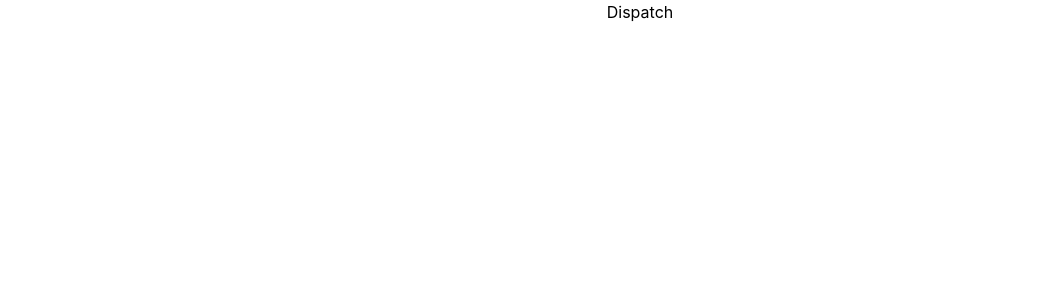
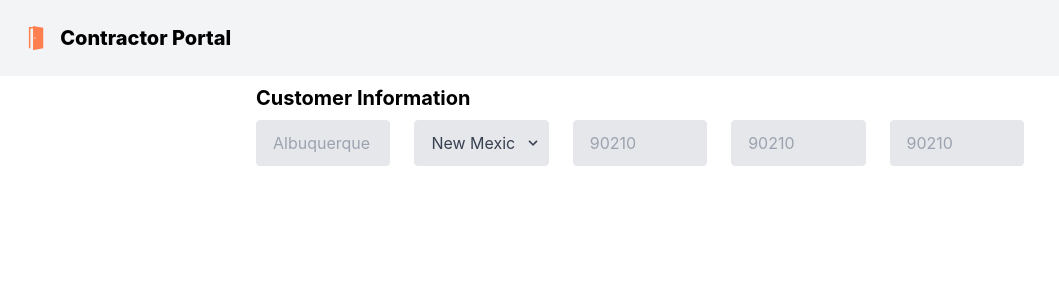
Before and after one commit to yousifshamoun/fsm-software, a React (Create React App) app: page /dispatch in a window 1280 px wide. Shown: the top 300 px of the page, without its empty margins (0-1059 px from the left). Built offline with nearby package versions, Linux system fonts and the light colour scheme.

Commit message:
customer form

```diff
--- /dev/null
+++ b/src/components/CustomerForm.tsx
@@ -0,0 +1,70 @@
+import React from "react";
+
+const CustomerForm = () => {
+    return (
+        <div className="flex justify-center items-center">
+            <form className="w-full max-w-3xl">
+                <p className="text-left font-bold text-xl my-2">
+                    Customer Information
+                </p>
+                <div className="flex flex-wrap -mx-3 mb-2">
+                    <div className="w-full md:w-1/5 px-3 mb-6 md:mb-0">
+                        <input
+                            className="appearance-none block w-full bg-gray-200 text-gray-700 border border-gray-200 rounded py-3 px-4 leading-tight focus:outline-none focus:bg-white focus:border-gray-500"
+                            id="grid-city"
+                            type="text"
+                            placeholder="Albuquerque"
+                        />
+                    </div>
+                    <div className="w-full md:w-1/5 px-3 mb-6 md:mb-0">
+                        <div className="relative">
+                            <select
+                                className="block appearance-none w-full bg-gray-200 border border-gray-200 text-gray-700 py-3 px-4 pr-8 rounded leading-tight focus:outline-none focus:bg-white focus:border-gray-500"
+                                id="grid-state"
+                            >
+                                <option>New Mexico</option>
+                                <option>Missouri</option>
+                                <option>Texas</option>
+                            </select>
+                            <div className="pointer-events-none absolute inset-y-0 right-0 flex items-center px-2 text-gray-700">
+                                <svg
+                                    className="fill-current h-4 w-4"
+                                    xmlns="http://www.w3.org/2000/svg"
+                                    viewBox="0 0 20 20"
+                                >
+                                    <path d="M9.293 12.95l.707.707L15.657 8l-1.414-1.414L10 10.828 5.757 6.586 4.343 8z" />
+                                </svg>
+                            </div>
+                        </div>
+                    </div>
+                    <div className="w-full md:w-1/5 px-3 mb-6 md:mb-0">
+                        <input
+                            className="appearance-none block w-full bg-gray-200 text-gray-700 border border-gray-200 rounded py-3 px-4 leading-tight focus:outline-none focus:bg-white focus:border-gray-500"
+                            id="grid-zip"
+                            type="text"
+                            placeholder="90210"
+                        />
+                    </div>
+                    <div className="w-full md:w-1/5 px-3 mb-6 md:mb-0">
+                        <input
+                            className="appearance-none block w-full bg-gray-200 text-gray-700 border border-gray-200 rounded py-3 px-4 leading-tight focus:outline-none focus:bg-white focus:border-gray-500"
+                            id="grid-zip"
+                            type="text"
+                            placeholder="90210"
+                        />
+                    </div>
+                    <div className="w-full md:w-1/5 px-3 mb-6 md:mb-0">
+                        <input
+                            className="appearance-none block w-full bg-gray-200 text-gray-700 border border-gray-200 rounded py-3 px-4 leading-tight focus:outline-none focus:bg-white focus:border-gray-500"
+                            id="grid-zip"
+                            type="text"
+                            placeholder="90210"
+                        />
+                    </div>
+                </div>
+            </form>
+        </div>
+    );
+};
+
+export default CustomerForm;
--- /dev/null
+++ b/src/components/Navbar.tsx
@@ -0,0 +1,20 @@
+import React from 'react'
+
+const Navbar = () => {
+  return (
+    <div>
+        <nav className="flex items-center justify-between flex-wrap bg-gray-100 p-6">
+            <div className="flex items-center flex-shrink-0 text-black mr-6">
+            <svg width="5%" height="5%"  viewBox="0 0 492.5 492.5" fill ="coral">
+                <path d="M184.646,0v21.72H99.704v433.358h31.403V53.123h53.539V492.5l208.15-37.422v-61.235V37.5L184.646,0z M222.938,263.129
+                    c-6.997,0-12.67-7.381-12.67-16.486c0-9.104,5.673-16.485,12.67-16.485s12.67,7.381,12.67,16.485
+                    C235.608,255.748,229.935,263.129,222.938,263.129z"/>
+            </svg>
+                <span className="ml-3 text-xl font-extrabold">Contractor Portal</span>
+            </div>
+        </nav>
+    </div>
+  )
+}
+
+export default Navbar
--- a/src/pages/Dispatch.tsx
+++ b/src/pages/Dispatch.tsx
@@ -1,8 +1,12 @@
 import React from 'react'
-
+import CustomerForm from '../components/CustomerForm'
+import Navbar from '../components/Navbar'
 const Dispatch = () => {
   return (
-    <div>Dispatch</div>
+    <div>
+      <Navbar/>
+      <CustomerForm/>
+    </div>
   )
 }
 
```
